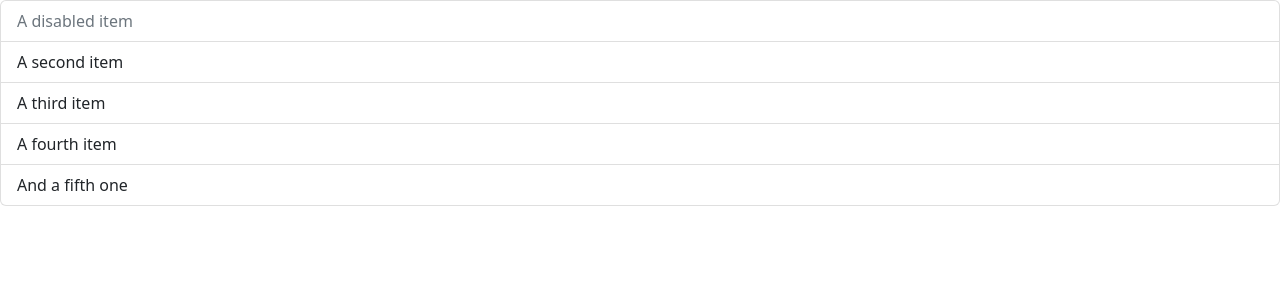
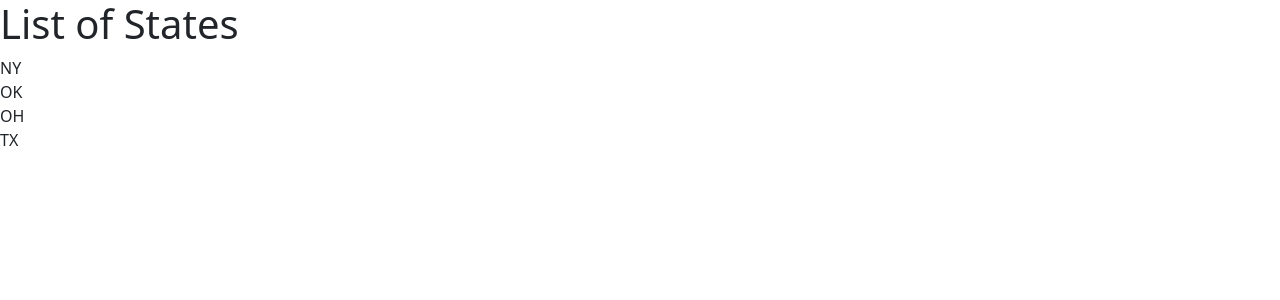
Before and after one commit to kenneth-ee-t/learning-react-foundational-principles, a React (Vite) app: page / in a window 1280 px wide. Shown: the top 300 px of the page. Built offline with nearby package versions, Linux system fonts and the light colour scheme.

Commit message:
Create list item

```diff
--- a/src/App.tsx
+++ b/src/App.tsx
@@ -1,12 +1,16 @@
-import ListGroup from './component/ListGroup';
 function App() {
-  return <ul className="list-group">
-  <li className="list-group-item disabled" aria-disabled="true">A disabled item</li>
-  <li className="list-group-item">A second item</li>
-  <li className="list-group-item">A third item</li>
-  <li className="list-group-item">A fourth item</li>
-  <li className="list-group-item">And a fifth one</li>
-</ul>
+  const items = ['NY', 'OK', 'OH', 'TX'];
+
+  return (
+    <>
+      <h1>List of States</h1>
+      <ul className='list-group'>
+        {items.map((item) => (
+          <li key = {item}>{item}</li>
+        ))}
+      </ul>
+    </>
+  );
 }
 
 export default App;
```
